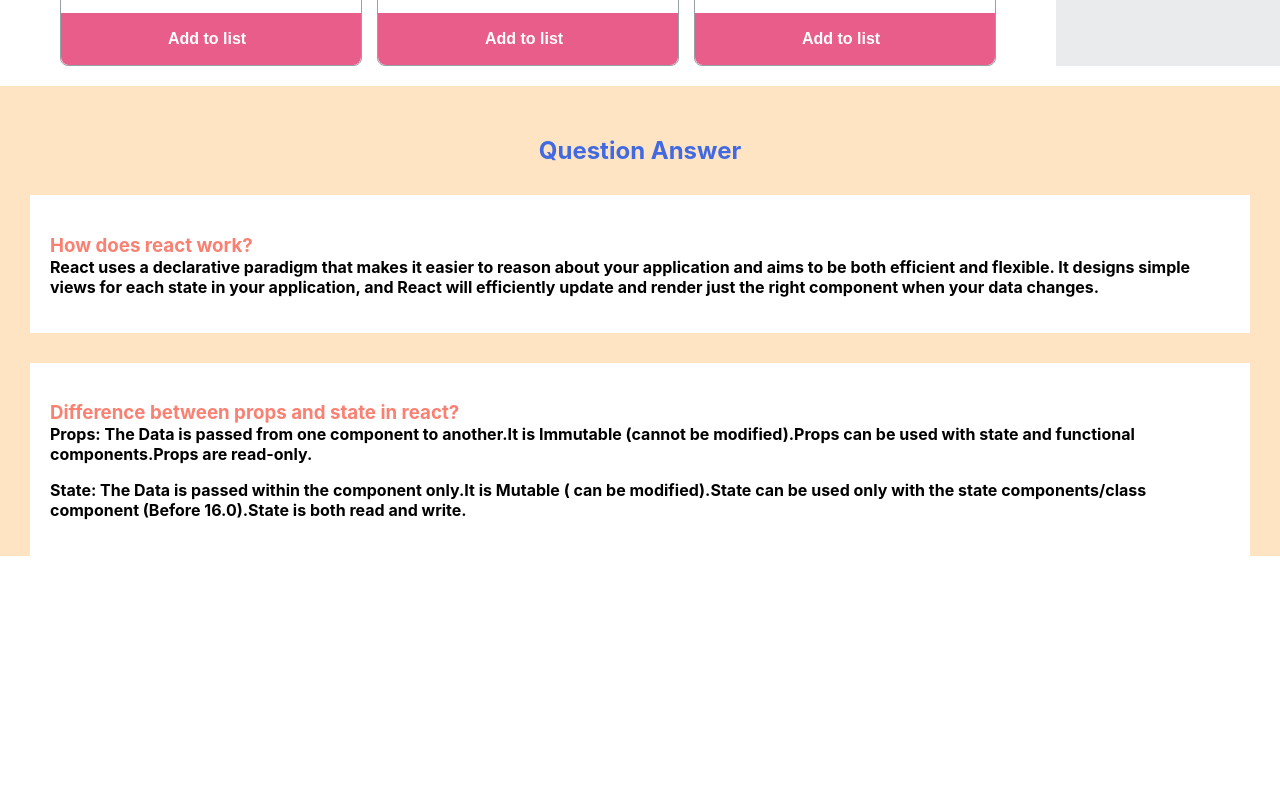
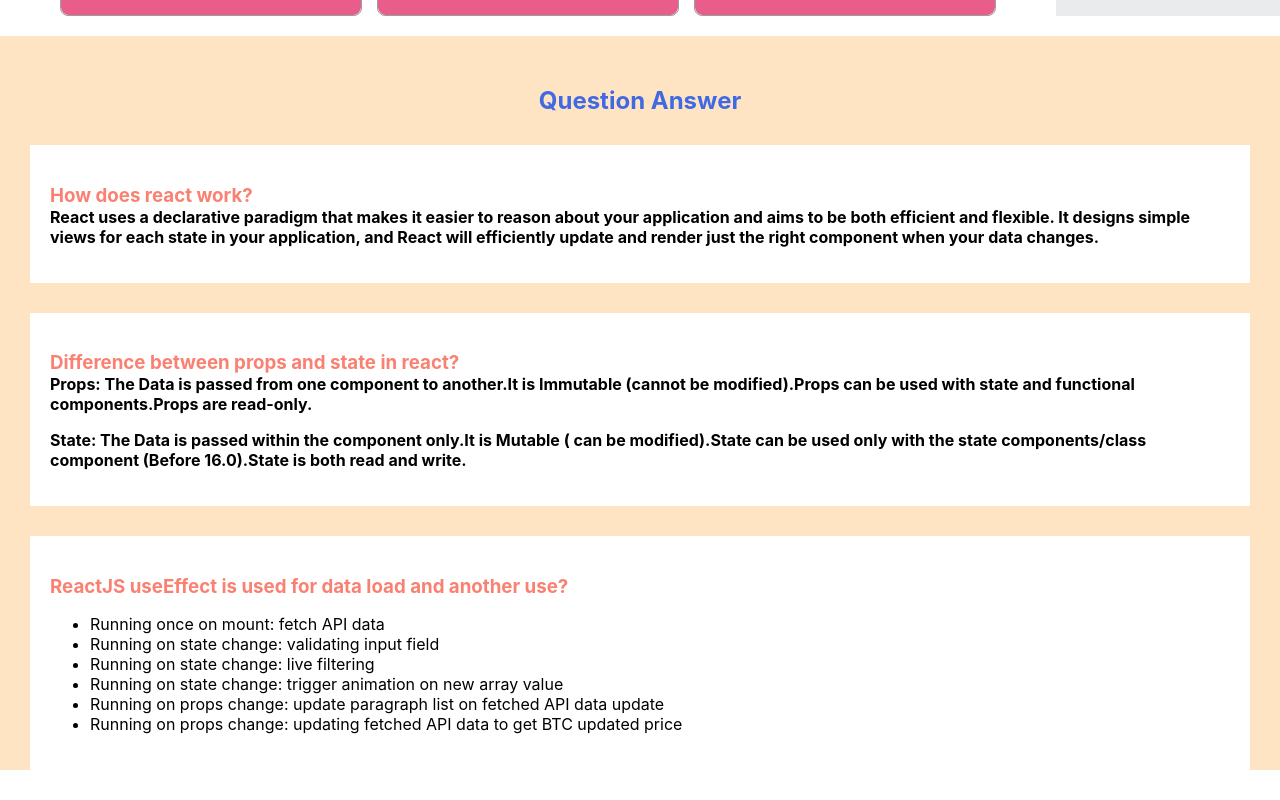
Before and after one commit to shonkor-das/Fitness-active-club, a React (Create React App) app: page / in a window 1280 px wide. Shown: the part 1702-2502 px from the top of the page. Before the commit the page ends 2288 px from the top, so only its background shows below. Built offline with nearby package versions, Linux system fonts and the light colour scheme.

Commit message:
shop section added

```diff
--- a/src/components/Question/Question.js
+++ b/src/components/Question/Question.js
@@ -14,6 +14,17 @@
                 <p>Props: The Data is passed from one component to another.It is Immutable (cannot be modified).Props can be used with state and functional components.Props are read-only.</p>
                 <p>State: The Data is passed within the component only.It is Mutable ( can be modified).State can be used only with the state components/class component (Before 16.0).State is both read and write.</p>
             </div>
+            <div className='question-and-ans'>
+                <h3>ReactJS useEffect is used for data load and another use?</h3>
+                <ul>
+                    <li>Running once on mount: fetch API data</li>
+                    <li>Running on state change: validating input field</li>
+                    <li>Running on state change: live filtering</li>
+                    <li>Running on state change: trigger animation on new array value</li>
+                    <li>Running on props change: update paragraph list on fetched API data update</li>
+                    <li>Running on props change: updating fetched API data to get BTC updated price</li>
+                </ul>
+            </div>
         </div>
     );
 };
--- a/src/components/Shop/Shop.css
+++ b/src/components/Shop/Shop.css
@@ -27,5 +27,6 @@
 @media screen and (min-width: 480px) {
     .products-container{
         grid-template-columns: repeat(3, 1fr);
+        margin-top: 50px;
     }
 }
```
